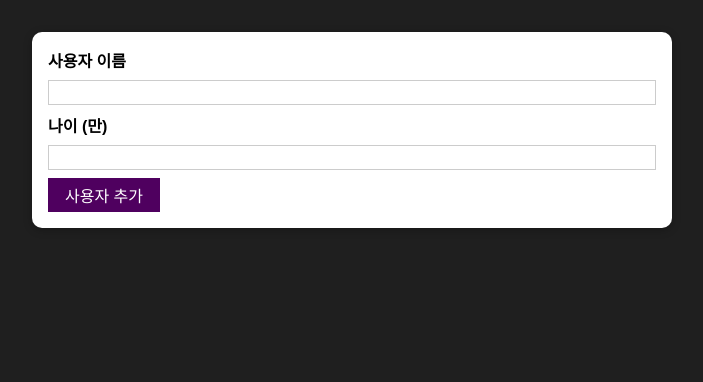
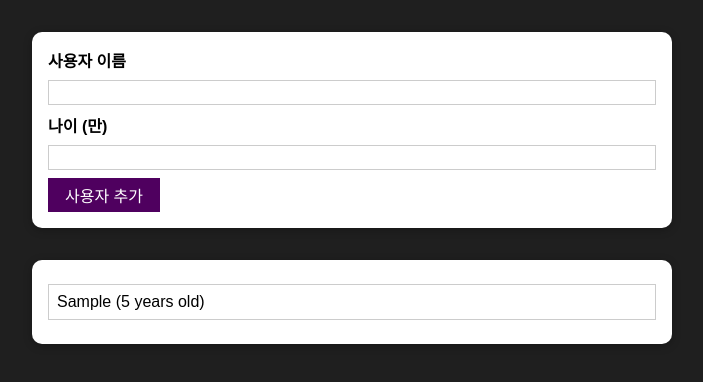
Before and after one commit to kjm541006/udemy, a React (Create React App) app in the folder react/02-starting-project/: page / in a window 1280 px wide. Both pictures are taken after typing "Sample", "5" into the empty fields and a click on the button "사용자 추가". Shown: the top 382 px of the page, without its empty margins (288-991 px from the left). Built offline with nearby package versions, Linux system fonts and the light colour scheme.

Commit message:
사용자 목록 추가 구현

```diff
--- a/react/02-starting-project/src/App.js
+++ b/react/02-starting-project/src/App.js
@@ -1,10 +1,20 @@
-import React from "react";
+import React, { useState } from "react";
 import AddUser from "./components/Users/AddUser";
+import UsersList from "./components/Users/UsersList";
 
 function App() {
+  const [usersList, setusersList] = useState([]);
+
+  const addUserHandler = (uName, uAge) => {
+    setusersList((prevUsersList) => {
+      return [...prevUsersList, { name: uName, age: uAge }];
+    });
+  };
+
   return (
     <div>
-      <AddUser />
+      <AddUser onAddUser={addUserHandler} />
+      <UsersList users={usersList} />
     </div>
   );
 }
--- a/react/02-starting-project/src/components/Users/AddUser.js
+++ b/react/02-starting-project/src/components/Users/AddUser.js
@@ -17,6 +17,7 @@
       return;
     }
     console.log(enteredUsername, enteredAge);
+    props.onAddUser(enteredUsername, enteredAge);
     setEnteredUsername("");
     setEnteredAge("");
   };
--- /dev/null
+++ b/react/02-starting-project/src/components/Users/UsersList.js
@@ -0,0 +1,19 @@
+import React from "react";
+
+import Card from "../UI/Card";
+
+import styles from "./UsersList.module.css";
+
+export default function UsersList(props) {
+  return (
+    <Card className={styles.users}>
+      <ul>
+        {props.users.map((user) => (
+          <li key={Math.random()}>
+            {user.name} ({user.age} years old)
+          </li>
+        ))}
+      </ul>
+    </Card>
+  );
+}
--- /dev/null
+++ b/react/02-starting-project/src/components/Users/UsersList.module.css
@@ -0,0 +1,16 @@
+.users {
+  margin: 2rem auto;
+  width: 90%;
+  max-width: 40rem;
+}
+
+.users ul {
+  list-style: none;
+  padding: 1rem;
+}
+
+.users li {
+  border: 1px solid #ccc;
+  margin: 0.5rem 0;
+  padding: 0.5rem;
+}
```
